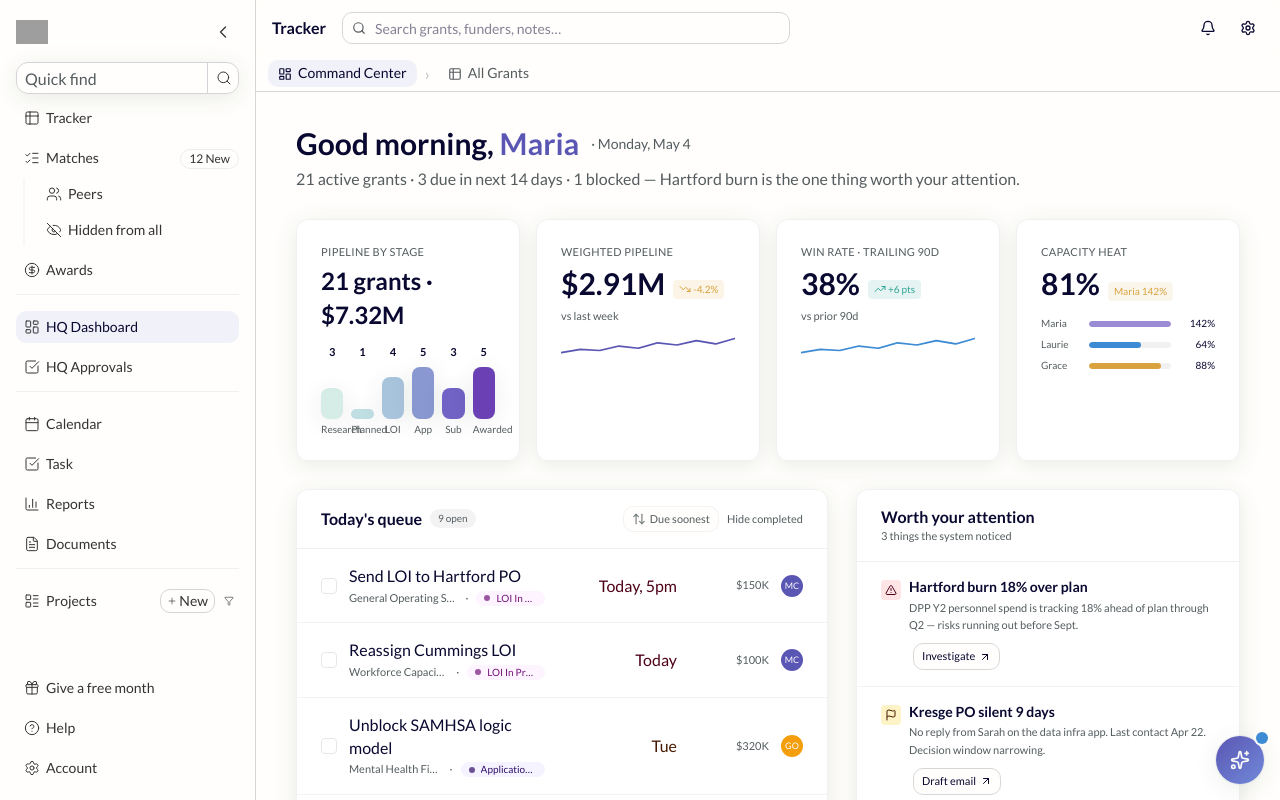
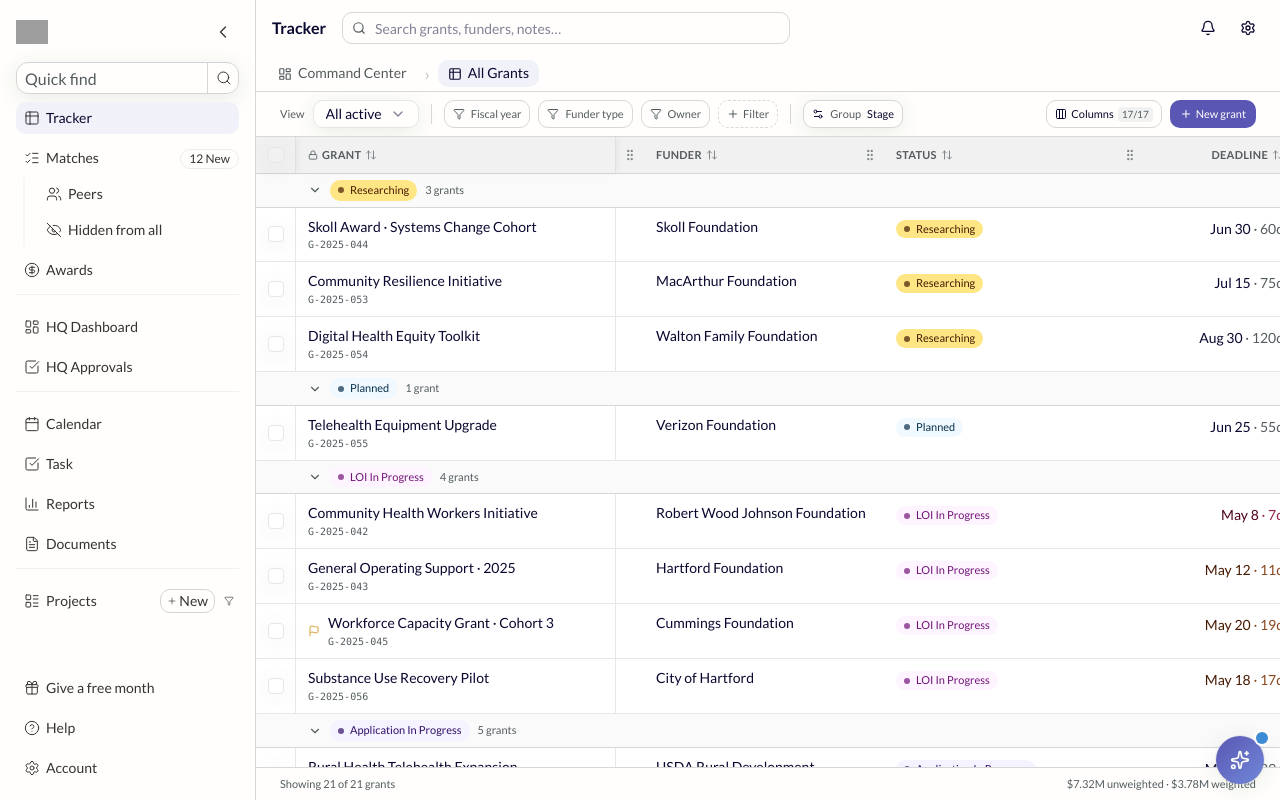
Before and after one commit to kimsullivan/Tracker-2.0, a Next.js app: page / in a window 1280 px wide. Built offline with nearby package versions, Linux system fonts and the light colour scheme; grey boxes are pictures that could not be loaded.

Commit message:
Default nav: Tracker + All grants grain; sync HQ when Command Center
- Landing grain is all-grants so Tracker matches main view
- Sidebar initial tab tracker; grain syncs hq-dashboard vs tracker

Co-authored-by: Cursor <cursoragent@cursor.com>

```diff
--- a/app/page.tsx
+++ b/app/page.tsx
@@ -15,7 +15,7 @@ import { grants } from "@/lib/manage/data"
 import { ManagePrototypeSidebar } from "@/components/sidebar/manage-prototype-sidebar"
 
 function StaticCommandCenter() {
-  const [grain, setGrain] = useState<Grain>("command")
+  const [grain, setGrain] = useState<Grain>("all-grants")
   const [activeGrantId, setActiveGrantId] = useState<string | null>(null)
 
   const grant = activeGrantId ? grants.find((g) => g.id === activeGrantId) : null
--- a/components/sidebar/manage-prototype-sidebar.tsx
+++ b/components/sidebar/manage-prototype-sidebar.tsx
@@ -25,7 +25,7 @@ export function ManagePrototypeSidebar({
   onRequestGrain: (g: Grain) => void
   onClearGrant: () => void
 }) {
-  const [activeTab, setActiveTab] = useState<TabType>("matches")
+  const [activeTab, setActiveTab] = useState<TabType>("tracker")
   const [selectedProject, setSelectedProject] = useState<string | null>("all")
   const [showPinnedSidebar, setShowPinnedSidebar] = useState(false)
   const [searchModalOpen, setSearchModalOpen] = useState(false)
@@ -33,6 +33,8 @@ export function ManagePrototypeSidebar({
   useEffect(() => {
     if (grain === "command") {
       setActiveTab("hq-dashboard")
+    } else if (grain === "all-grants") {
+      setActiveTab("tracker")
     }
   }, [grain])
 
```
